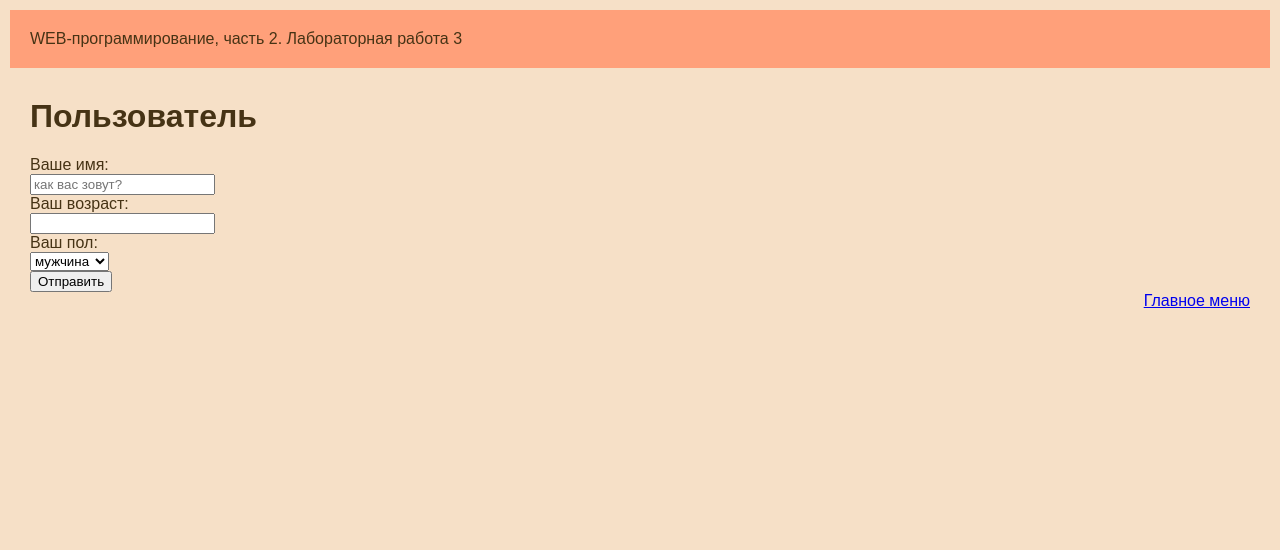
After one commit to kisses-noo/webprogramming-labs-2, a Flask app: page /lab3/form1 in a window 1280 px wide. The commit adds this page. Shown: the top 550 px of the page. Run offline with Flask 3, Linux system fonts and the light colour scheme.

Commit message:
Корректировка пола

```diff
--- a/lab3.py
+++ b/lab3.py
@@ -23,3 +23,10 @@ def del_cookie():
     resp.delete_cookie('age', '20')
     resp.delete_cookie('name_color')
     return resp
+
+@lab3.route('/lab3/form1')
+def form1():
+    user = request.args.get('user')
+    age = request.args.get('age')
+    sex = request.args.get('sex')
+    return render_template('lab3/form1.html', user=user, age=age, sex=sex)
--- /dev/null
+++ b/templates/lab3/form1.html
@@ -0,0 +1,43 @@
+{% extends "base.html" %}
+
+{% block laba %}Лабораторная работа 3{% endblock %}
+
+{% block main %}
+    {% if user %}
+
+    <hl>Привет, {{ user }}!</h1>
+    <h2>Добро пожаловать на наш сайт!</h2>
+
+    <div>ваш возраст: {{ age }}</div>
+    <div>ваш пол: {{ sex }}</div>
+
+    <div>
+        <a href="/lab3/form1">Заново</a>
+    </div>
+
+    {% else %}
+    <h1>Пользователь</h1>
+    <form>
+        <label>Ваше имя:</label>
+        <div>
+            <input type="text" placeholder="как вас зовут?" name="user">
+        </div>
+
+        <label>Ваш возраст:</label>
+        <div>
+            <input type="number" name="age">
+        </div>
+
+        <label>Ваш пол: </label>
+        <div>
+            <select name="sex">
+                <option value="male">мужчина</option>
+                <option value="female">женщина</option>
+            </select>
+        </div>
+        <div>
+            <button type="submit">Отправить</button>
+        </div>
+    </form>
+    {% endif %}
+{% endblock %}
--- a/templates/lab3/lab3.html
+++ b/templates/lab3/lab3.html
@@ -15,5 +15,8 @@
         <li>
             <a href="/lab3/del_cookie">Очистка куки</a>
         </li>
+        <li>
+            <a href="/lab3/form1">Форма</a>
+        </li>
     </ol>
 {% endblock %}
```
